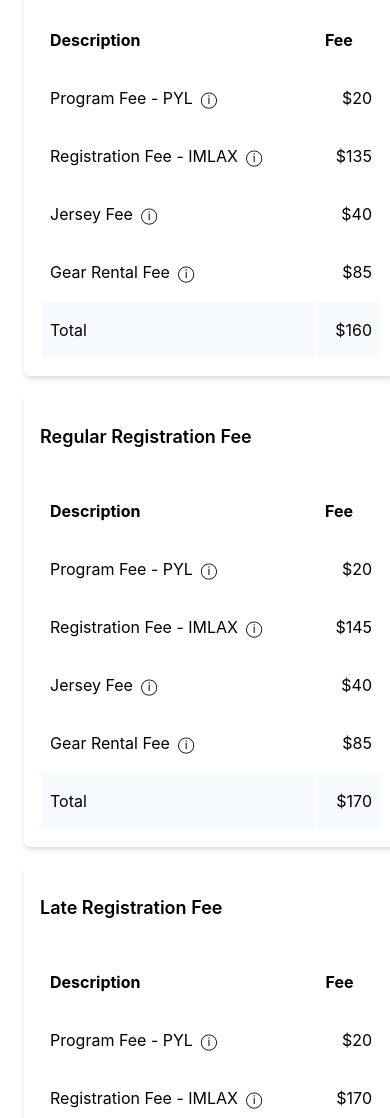
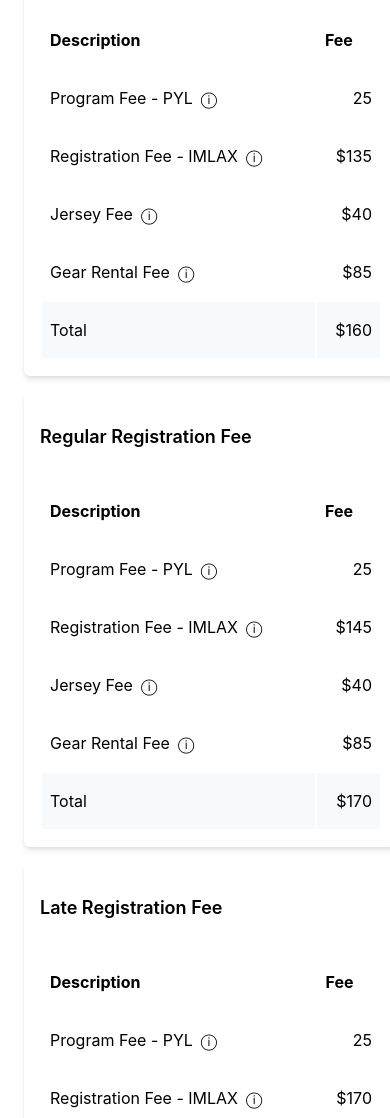
Before and after one commit to dustinmyers/pyl-lax-calc, a React (Vite) app: page / in a window 390 px wide. Shown: the part 695-1813 px from the top of the page. Built offline with nearby package versions, Linux system fonts and the light colour scheme.

Commit message:
Update mobile

```diff
--- a/src/App.tsx
+++ b/src/App.tsx
@@ -205,18 +205,24 @@
               gender={gender}
               registrationFee={earlyRegistrationFeeTotal}
               totalFee={totalEarlyFee}
+              programFee={programFeeTotal}
+              grade={grade}
             />
             <ExpandableCard
               title="Regular Registration Fee"
               gender={gender}
               registrationFee={regularRegistrationFeeTotal}
               totalFee={totalRegularFee}
+              programFee={programFeeTotal}
+              grade={grade}
             />
             <ExpandableCard
               title="Late Registration Fee"
               gender={gender}
               registrationFee={lateRegistrationFeeTotal}
               totalFee={totalLateFee}
+              programFee={programFeeTotal}
+              grade={grade}
             />
           </div>
         </div>
@@ -235,9 +241,11 @@
   gender: string;
   registrationFee: number;
   totalFee: number;
+  programFee: number;
+  grade: string;
 }
 
-const ExpandableCard: React.FC<ExpandableCardProps> = ({ title, gender, registrationFee, totalFee }) => {
+const ExpandableCard: React.FC<ExpandableCardProps> = ({ title, gender, registrationFee, totalFee, programFee, grade }) => {
   return (
     <div className="calc-card">
       <div className="calc-card-header">
@@ -255,11 +263,11 @@
             <tr>
               <td className="calc-card-table-padding calc-table-first-column">
                 Program Fee - PYL
-                <Tooltip message="Team & program events, practice field space, team equipment, program administration">
+                <Tooltip message={`Team and individual pictures,${grade === 'k8' && gender === 'boys' ? ' pre-season tournament,' : ''} team & program events, practice field space, team equipment, program administration`}>
                 ⓘ
                 </Tooltip>
               </td>
-              <td className="calc-card-table-padding calc-text-right">$20</td>
+              <td className="calc-card-table-padding calc-text-right">{programFee}</td>
             </tr>
             <tr>
               <td className="calc-card-table-padding calc-table-first-column">
```
Also changed, not shown: 8 other files (tests, documents, lock files or other folders).
